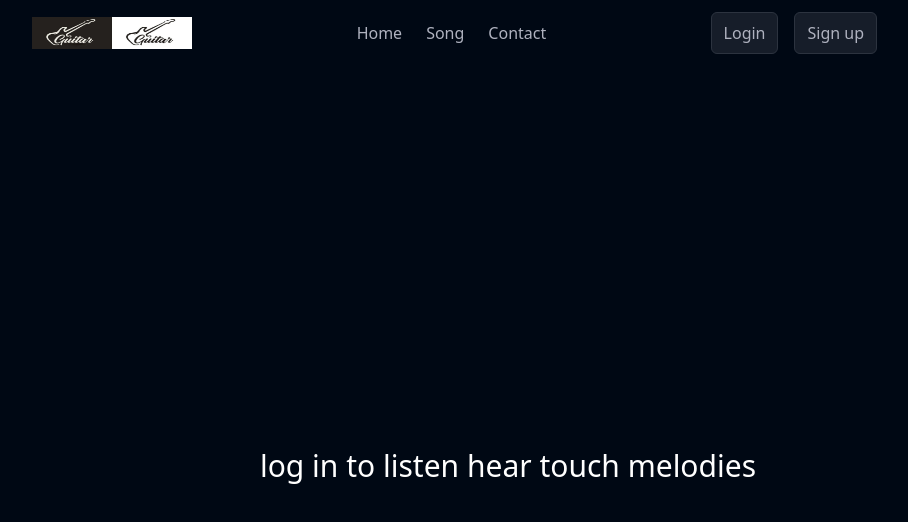
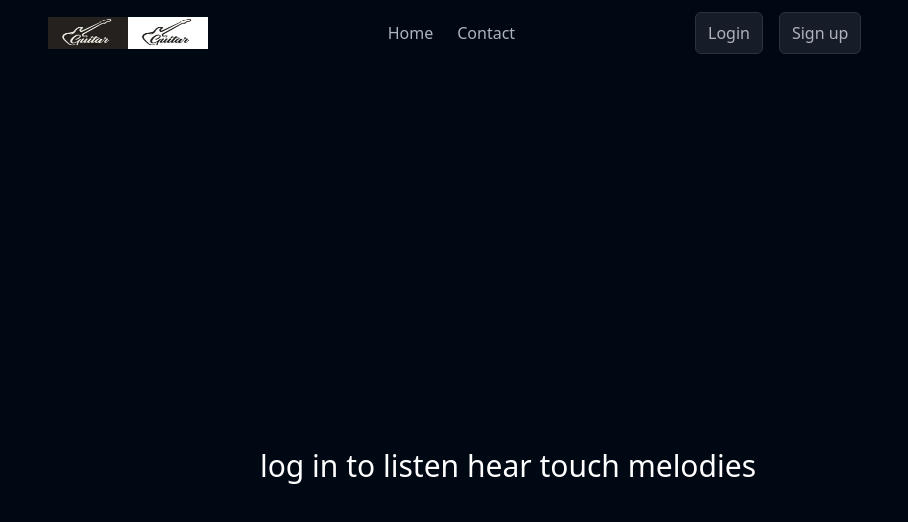
Before and after one commit to jackSparrow655/spotify_frontend, a React (Create React App) app: page / in a window 1280 px wide. Shown: the top 522 px of the page, without its empty margins (132-1040 px from the left). Built offline with nearby package versions, Linux system fonts and the light colour scheme; no server answers.

Commit message:
change song option for logged in users

```diff
--- a/src/components/NavbarFirst.jsx
+++ b/src/components/NavbarFirst.jsx
@@ -31,7 +31,10 @@ const Navbar = () => {
           <nav>
               <ul className='flex flex-row gap-5 text-richblack-100 gap-x-6'>
                   <li><Link to='/'>Home</Link></li>
-                  <li><Link to='/home'>Song</Link></li>
+                  {
+                    isLoggedIn && <li><Link to='/home'>Song</Link></li>
+                  }
+
                   <li><Link to='/contact'>Contact</Link></li>
               </ul>
           </nav>
```
